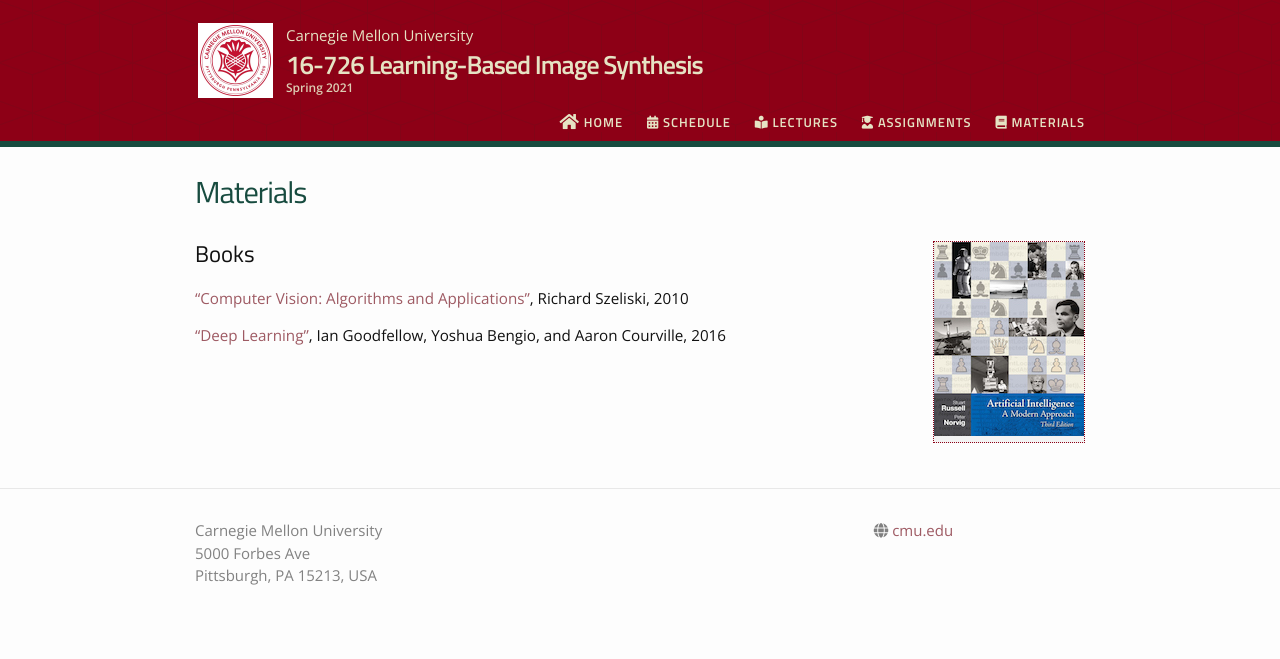
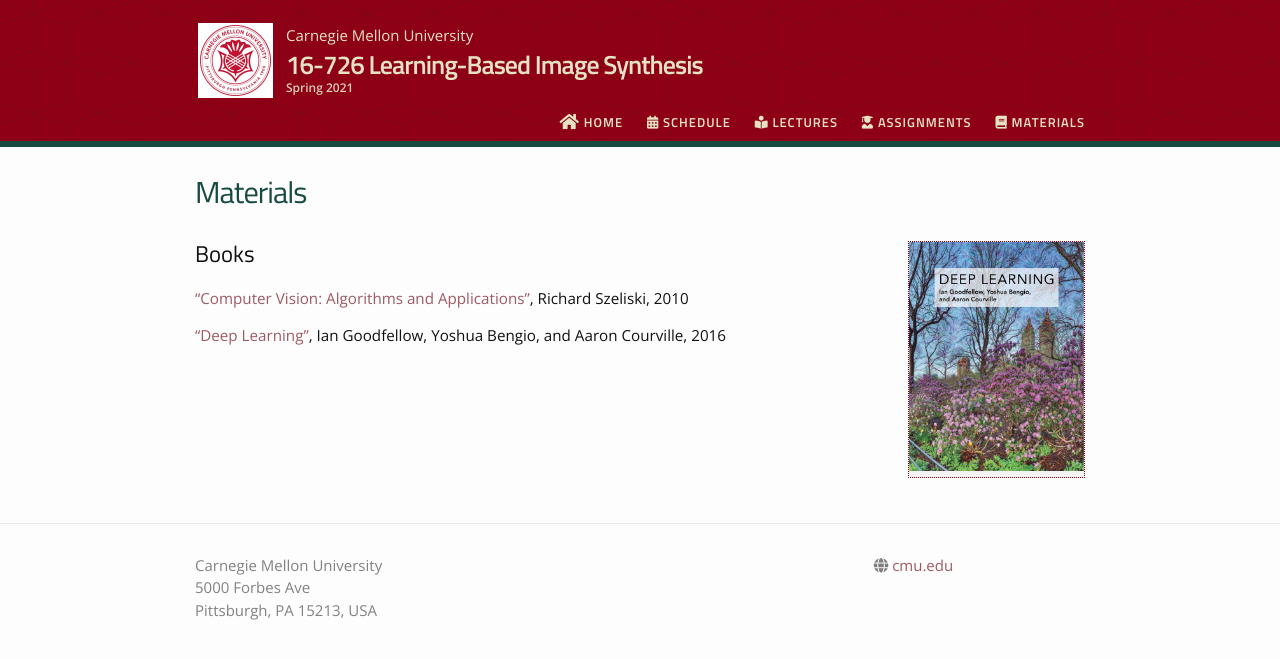
Before and after one commit to kazemnejad/jekyll-course-website-template, a Jekyll site: the page built from materials.md, in a window 1280 px wide. Shown: the top 659 px of the page. Built offline with Jekyll 4.4.1, drawn with Linux system fonts in a browser that asks for light colours; nearby versions of some CDN libraries.

Commit message:
changed book image

```diff
--- a/materials.md
+++ b/materials.md
@@ -4,7 +4,7 @@ title: Materials
 permalink: /materials/
 ---
 
-{% include image.html url="/_images/cover2.jpg" width=175 align="right" %}
+{% include image.html url="/_images/dl_book.jpg" width=175 align="right" %}
 
 ## Books
 
```
Also changed, not shown: _images/dl_book.jpg (added).
